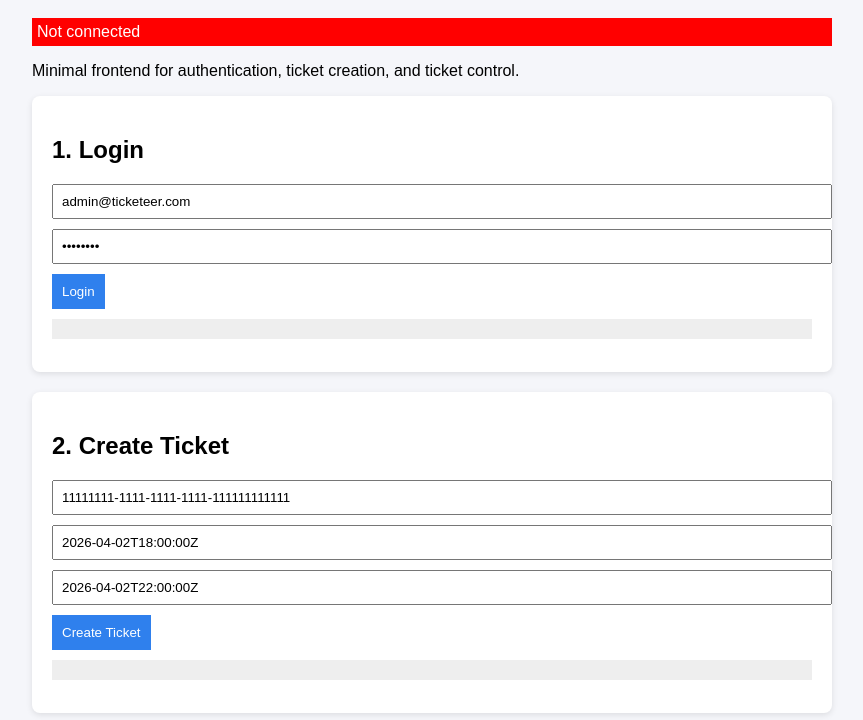
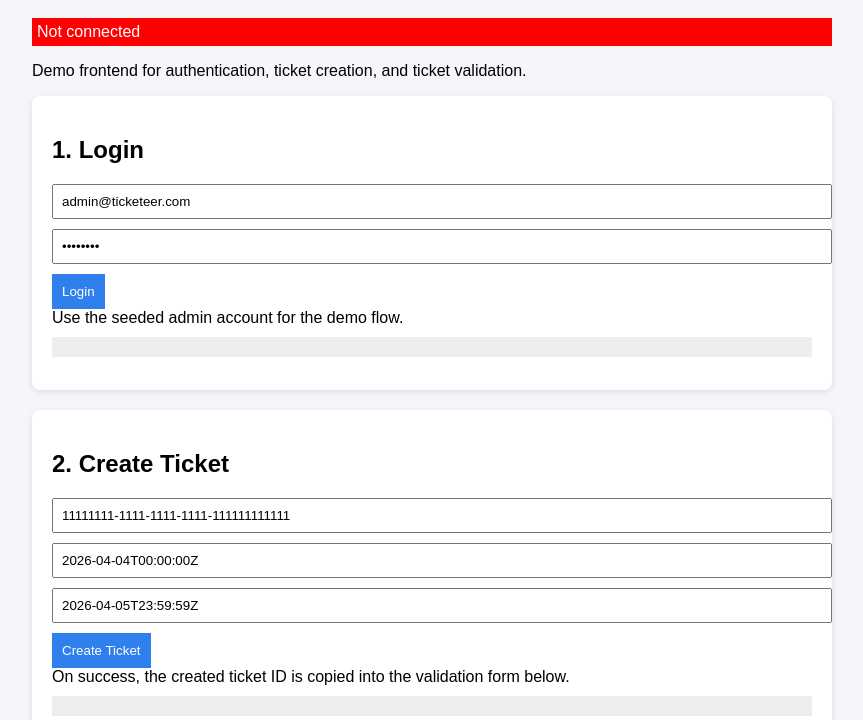
Before and after one commit to rihabatimounaim-art/ticketeer-system, a plain HTML site: page apps/web-client/index.html in a window 1280 px wide. Shown: the part 80-800 px from the top of the page, without its empty margins (208-1071 px from the left). Drawn offline with Linux system fonts and the light colour scheme.

Commit message:
Update subtitle and ticket validity dates in HTML

```diff
--- a/apps/web-client/index.html
+++ b/apps/web-client/index.html
@@ -10,22 +10,26 @@
   <div class="container">
     <h1>Ticketeer</h1>
     <div id="connectionState" class="badge disconnected">Not connected</div>
-    <p class="subtitle">Minimal frontend for authentication, ticket creation, and ticket control.</p>
+    <p class="subtitle">Demo frontend for authentication, ticket creation, and ticket validation.</p>
 
     <section class="card">
       <h2>1. Login</h2>
       <input id="email" type="email" placeholder="Email" value="admin@ticketeer.com" />
       <input id="password" type="password" placeholder="Password" value="admin123" />
       <button id="loginBtn">Login</button>
+      <div class="help">Use the seeded admin account for the demo flow.</div>
+      <div class="status-line" id="loginStatus"></div>
       <pre id="loginResult"></pre>
     </section>
 
     <section class="card">
       <h2>2. Create Ticket</h2>
       <input id="holderId" type="text" placeholder="Holder UUID" value="11111111-1111-1111-1111-111111111111" />
-      <input id="validFrom" type="text" placeholder="Valid from (ISO)" value="2026-04-02T18:00:00Z" />
-      <input id="validUntil" type="text" placeholder="Valid until (ISO)" value="2026-04-02T22:00:00Z" />
+      <input id="validFrom" type="text" placeholder="Valid from (ISO)" value="2026-04-04T00:00:00Z" />
+      <input id="validUntil" type="text" placeholder="Valid until (ISO)" value="2026-04-05T23:59:59Z" />
       <button id="createTicketBtn">Create Ticket</button>
+      <div class="help">On success, the created ticket ID is copied into the validation form below.</div>
+      <div class="status-line" id="ticketStatus"></div>
       <pre id="ticketResult"></pre>
     </section>
 
@@ -34,6 +38,8 @@
       <input id="ticketId" type="text" placeholder="Ticket UUID" />
       <input id="agentId" type="text" placeholder="Agent UUID" value="11111111-1111-1111-1111-111111111111" />
       <button id="validateTicketBtn">Validate Ticket</button>
+      <div class="help">The result should be persisted in PostgreSQL in <code>validation_records</code>.</div>
+      <div class="status-line" id="controlStatus"></div>
       <pre id="controlResult"></pre>
     </section>
   </div>
```
